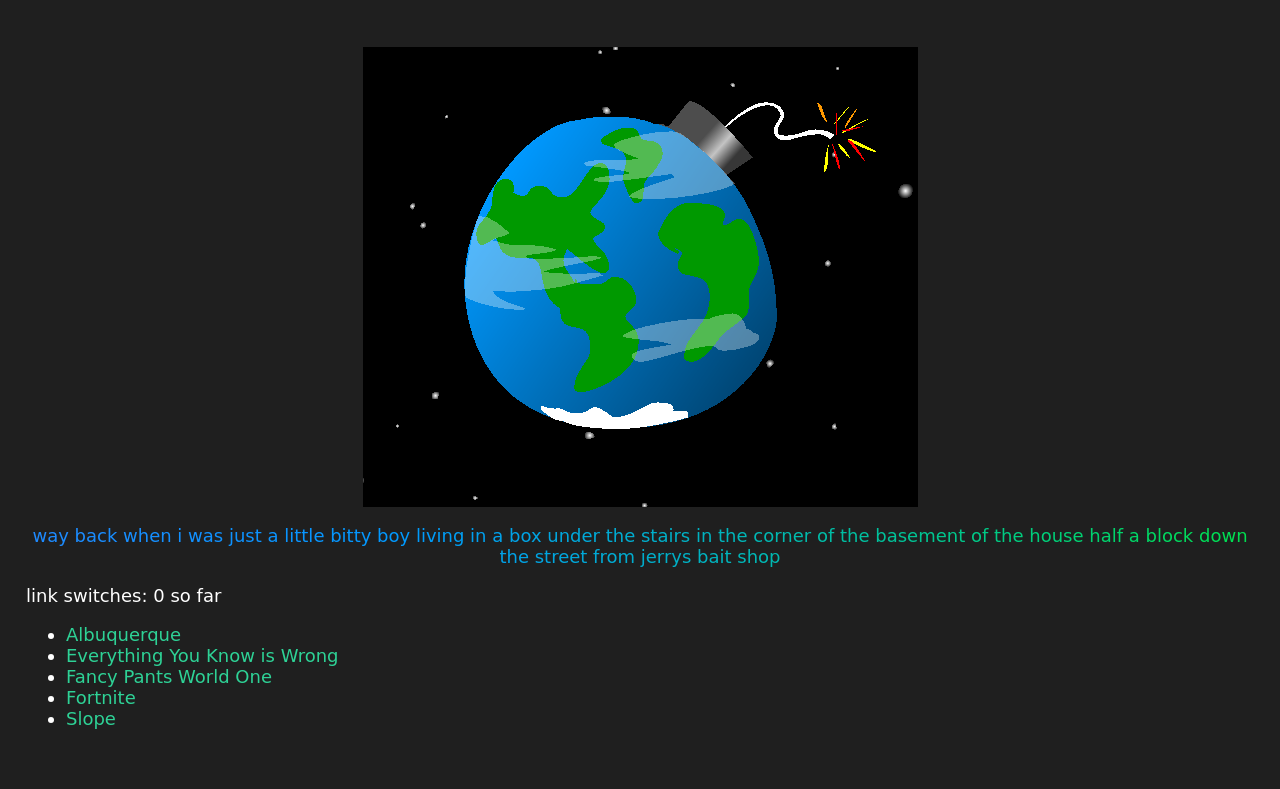
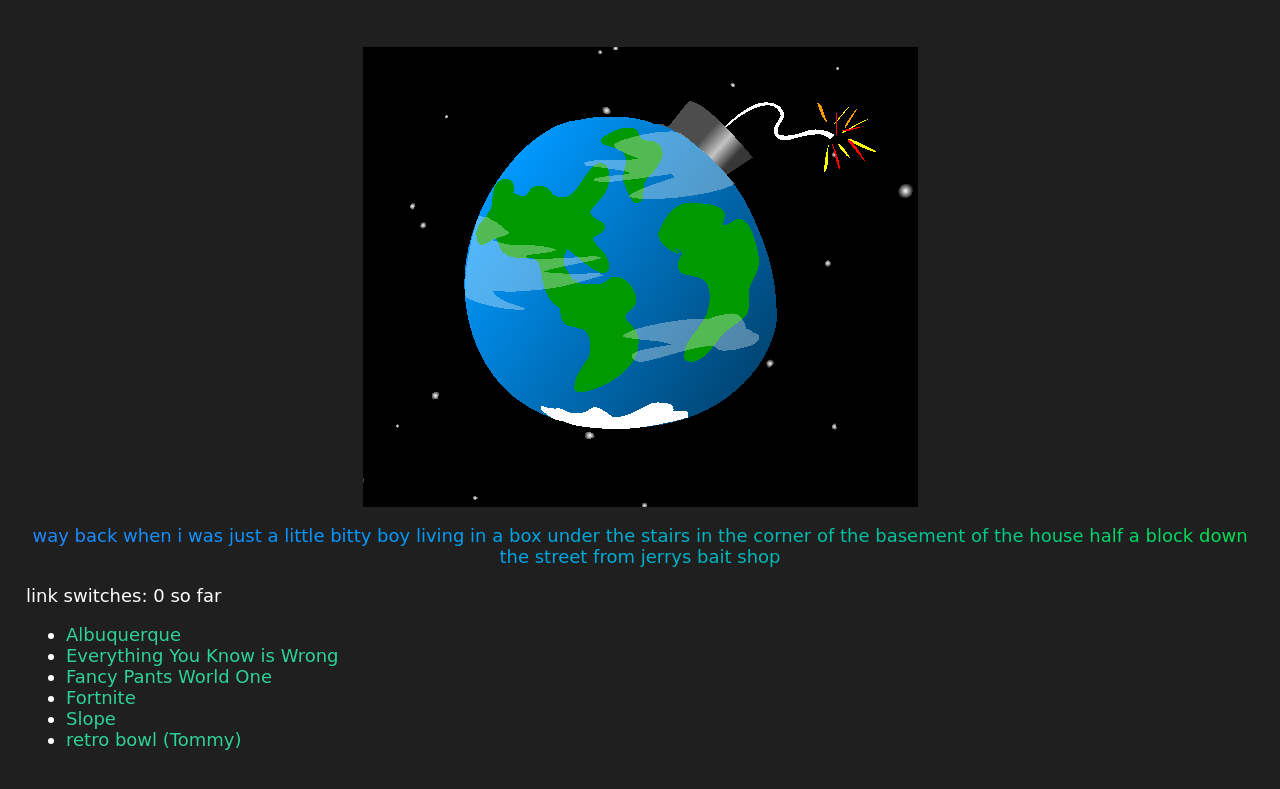
Before and after one commit to goosbn/test, a plain HTML site: page index.html in a window 1280 px wide. Shown: the part 127-916 px from the top of the page. Drawn offline with Linux system fonts and the light colour scheme.

Commit message:
Update index.html

```diff
--- a/index.html
+++ b/index.html
@@ -29,6 +29,7 @@
      <li><a href="edu/fancy-pants/index.html">Fancy Pants World One</a></li>
      <li><a href="https://www.yout-ube.com/watch?v=dQw4w9WgXcQ">Fortnite</a></li>
      <li><a href="edu/slope/index.html">Slope</a></li>
+     <li><a href="edu/retro-bowl/index.html">retro bowl (Tommy)</a></li>
 
    </ul>
 
```
